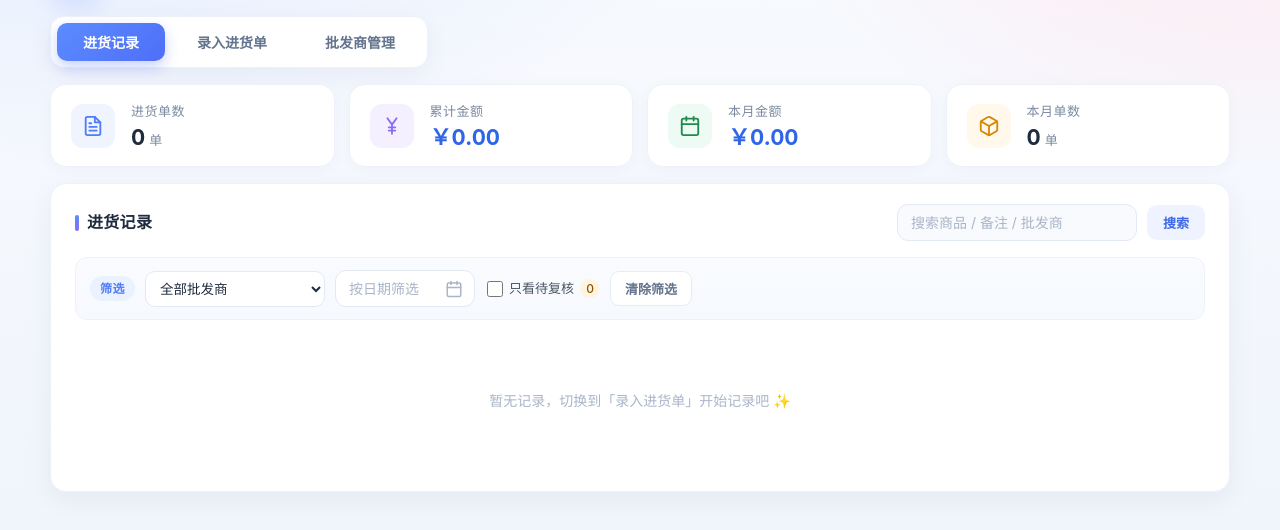
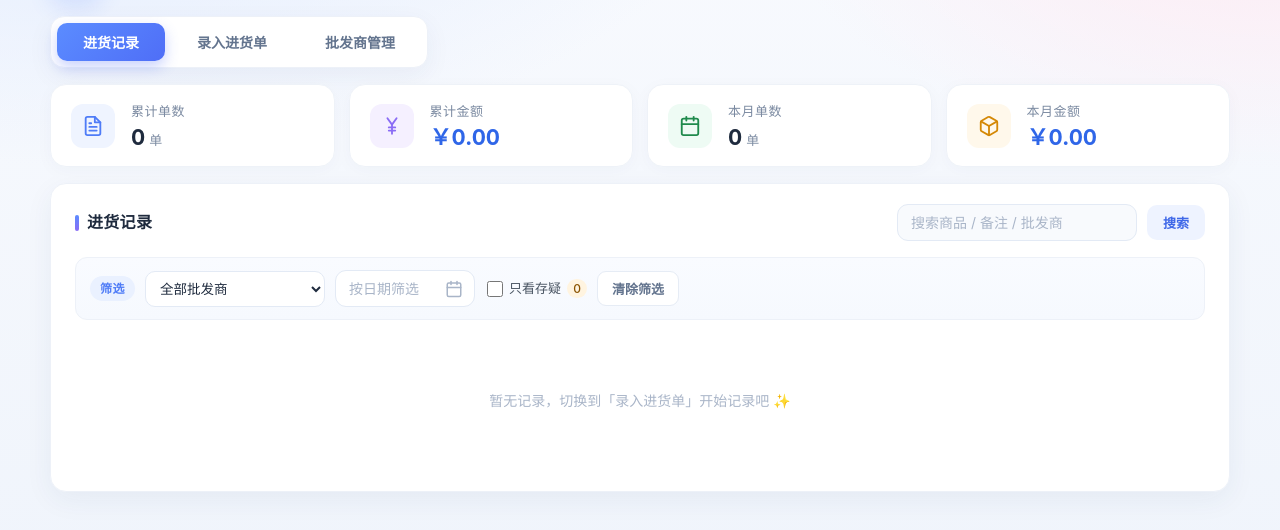
Before and after one commit to edielei/OrderBook, a PHP site: page / in a window 1280 px wide. Shown: the part 86-616 px from the top of the page. Run offline with PHP 8.4, Linux system fonts and the light colour scheme; data that the repository does not hold is empty.

Commit message:
文案：列表术语统一为存疑，统计卡改为累计/本月 + 单数/金额对称，合计数量取代总数量

```diff
--- a/index.php
+++ b/index.php
@@ -69,7 +69,7 @@ try {
         $pdo->exec("ALTER TABLE items ADD COLUMN spec TEXT NOT NULL DEFAULT ''");
     }
 
-    /* 老库补列：待复核标记 + 标记说明。
+    /* 老库补列：存疑标记 + 标记说明。
        手写单看不清、补录旧单时先勾一下，事后能按标记集中筛出来复核 */
     $batchCols = array_column($pdo->query("PRAGMA table_info(batches)")->fetchAll(), 'name');
     if (!in_array('flag', $batchCols, true)) {
@@ -364,7 +364,7 @@ function renderList(PDO $pdo, string $q, string $date, string $shop = '', int $p
         $params += [':q1'=>$like, ':q2'=>$like, ':q3'=>$like, ':q4'=>$like, ':q5'=>$like, ':q6'=>$like];
     }
 
-    /* 筛选：只看待复核 */
+    /* 筛选：只看存疑 */
     if ($flagOnly) {
         $cond[] = "b.flag = 1";
     }
@@ -436,7 +436,7 @@ function renderList(PDO $pdo, string $q, string $date, string $shop = '', int $p
         // 依然输出标准的 YYYY-MM-DD 格式
         $html .=       '<span class="batch-date js-set-date" title="点击筛选此日期">' . ($b['odate'] !== '' ? highlight($b['odate'], $q) : '未填日期') . '</span>';
         $html .=       '<span class="batch-shop js-set-shop" data-shop="' . h($b['wholesaler']) . '" title="点击筛选此批发商">' . ($b['wholesaler'] !== '' ? highlight($b['wholesaler'], $q) : '<em>未填写批发商</em>') . '</span>';
-        $html .=       ($flagOn ? '<span class="flag-badge">待复核</span>' : '');
+        $html .=       ($flagOn ? '<span class="flag-badge">存疑</span>' : '');
         $html .=     '</div>';
         $html .=     '<div class="batch-right">';
         $html .=       '<button type="button" class="btn-mini js-print" data-id="' . (int)$b['id'] . '">打印</button>';
@@ -478,7 +478,7 @@ function renderList(PDO $pdo, string $q, string $date, string $shop = '', int $p
             . ($flagNote !== '' ? '<span class="flag-note">标记：' . highlight($flagNote, $q) . '</span>' : '')
             . '</span>';
         $html .=     '<div class="batch-summary">'
-            . '<span class="batch-qty">总数量 <strong>' . fmtNum($totalQty) . '</strong></span>'
+            . '<span class="batch-qty">合计数量 <strong>' . fmtNum($totalQty) . '</strong></span>'
             . '<span class="batch-divider">|</span>'
             . '<span class="batch-total">合计金额 <strong>￥' . number_format($totalMoney, 2) . '</strong></span>'
             . '</div>';
@@ -923,7 +923,7 @@ if ($ajax !== '') {
         $wholesaler = normalizeWholesalerName((string)($data['wholesaler'] ?? ''));
         $odate      = trim((string)($data['odate'] ?? ''));
         $note       = trim((string)($data['note'] ?? ''));
-        /* 「待复核」标记：按钮点开才算；原因记在备注里，flag_note 仅作老数据兼容 */
+        /* 「存疑」标记：按钮点开才算；原因记在备注里，flag_note 仅作老数据兼容 */
         $flag       = ((int)($data['flag'] ?? 0)) === 1 ? 1 : 0;
         $items      = $data['items'] ?? [];
 
@@ -1028,7 +1028,7 @@ if ($ajax !== '') {
         jsonOut(['ok' => true]);
     }
 
-    /* 一键取消「待复核」：核对无误后点一下徽章就清掉，不用进去逐项改 */
+    /* 取消存疑：接口保留给外部调用；页面上的取消改在编辑页里点按钮完成 */
     if ($ajax === 'unflag' && $_SERVER['REQUEST_METHOD'] === 'POST') {
         $data = bodyJson() ?? [];
         $id   = (int)($data['id'] ?? 0);
@@ -1644,7 +1644,7 @@ mark.hl { background-color: #fff3bf; color: #d48806; padding: 0 2px; border-radi
     .items-table th:nth-child(7){width:44px  !important;}
 }
 
-/* ---- 待复核标记 ---- */
+/* ---- 存疑标记 ---- */
 .flag-badge{display:inline-flex;align-items:center;gap:5px;margin-left:8px;padding:2px 9px;border-radius:999px;
     font-size:12px;line-height:18px;color:#8a5300;background:#fff4e0;border:1px solid #ffd79a;white-space:nowrap;vertical-align:middle;
     font-family:inherit;cursor:default;user-select:none;}
@@ -1699,7 +1699,7 @@ mark.hl { background-color: #fff3bf; color: #d48806; padding: 0 2px; border-radi
                     <svg viewBox="0 0 24 24" fill="none" stroke="currentColor" stroke-width="2" stroke-linecap="round" stroke-linejoin="round"><path d="M14 2H6a2 2 0 0 0-2 2v16a2 2 0 0 0 2 2h12a2 2 0 0 0 2-2V8z"></path><polyline points="14 2 14 8 20 8"></polyline><line x1="16" y1="13" x2="8" y2="13"></line><line x1="16" y1="17" x2="8" y2="17"></line><polyline points="10 9 9 9 8 9"></polyline></svg>
                 </div>
                 <div class="stat-content">
-                    <span class="stat-label">进货单数</span>
+                    <span class="stat-label">累计单数</span>
                     <strong class="stat-value"><span id="stat-count"><?= $stats['total_count'] ?></span><span class="unit">单</span></strong>
                 </div>
             </div>
@@ -1717,8 +1717,8 @@ mark.hl { background-color: #fff3bf; color: #d48806; padding: 0 2px; border-radi
                     <svg viewBox="0 0 24 24" fill="none" stroke="currentColor" stroke-width="2" stroke-linecap="round" stroke-linejoin="round"><rect x="3" y="4" width="18" height="18" rx="2" ry="2"></rect><line x1="16" y1="2" x2="16" y2="6"></line><line x1="8" y1="2" x2="8" y2="6"></line><line x1="3" y1="10" x2="21" y2="10"></line></svg>
                 </div>
                 <div class="stat-content">
-                    <span class="stat-label">本月金额</span>
-                    <strong class="stat-value money">￥<span id="stat-month-amount"><?= $stats['month_amount'] ?></span></strong>
+                    <span class="stat-label">本月单数</span>
+                    <strong class="stat-value"><span id="stat-month-count"><?= $stats['month_count'] ?></span><span class="unit">单</span></strong>
                 </div>
             </div>
             <div class="stat">
@@ -1726,8 +1726,8 @@ mark.hl { background-color: #fff3bf; color: #d48806; padding: 0 2px; border-radi
                     <svg viewBox="0 0 24 24" fill="none" stroke="currentColor" stroke-width="2" stroke-linecap="round" stroke-linejoin="round"><path d="M21 16V8a2 2 0 0 0-1-1.73l-7-4a2 2 0 0 0-2 0l-7 4A2 2 0 0 0 3 8v8a2 2 0 0 0 1 1.73l7 4a2 2 0 0 0 2 0l7-4A2 2 0 0 0 21 16z"></path><polyline points="3.27 6.96 12 12.01 20.73 6.96"></polyline><line x1="12" y1="22.08" x2="12" y2="12"></line></svg>
                 </div>
                 <div class="stat-content">
-                    <span class="stat-label">本月单数</span>
-                    <strong class="stat-value"><span id="stat-month-count"><?= $stats['month_count'] ?></span><span class="unit">单</span></strong>
+                    <span class="stat-label">本月金额</span>
+                    <strong class="stat-value money">￥<span id="stat-month-amount"><?= $stats['month_amount'] ?></span></strong>
                 </div>
             </div>
         </div>
@@ -1770,7 +1770,7 @@ mark.hl { background-color: #fff3bf; color: #d48806; padding: 0 2px; border-radi
                     <div class="filter-item">
                         <label class="flag-check filter-flag">
                             <input type="checkbox" id="flagFilter"<?= isset($_GET['f']) && $_GET['f'] === '1' ? ' checked' : '' ?>>
-                            <span>只看待复核</span>
+                            <span>只看存疑</span>
                             <span class="flag-num" id="flagCount"><?= (int)$stats['flagged_count'] ?></span>
                         </label>
                     </div>
@@ -1958,7 +1958,7 @@ mark.hl { background-color: #fff3bf; color: #d48806; padding: 0 2px; border-radi
 
                 <div class="form-footer">
                     <div class="total-box">
-                        <span class="total-qty-label">总数量</span>
+                        <span class="total-qty-label">合计数量</span>
                         <strong id="grandQty">0</strong>
                         <span class="total-divider">|</span>
                         <span>合计金额</span>
@@ -3562,10 +3562,10 @@ mark.hl { background-color: #fff3bf; color: #d48806; padding: 0 2px; border-radi
         html += '<div class="print-meta">';
         html += '<div><strong>批发商：</strong>' + (wholesaler === '未填写批发商' ? '—' : esc(wholesaler)) + '</div>';
         html += '<div><strong>日期：</strong>' + (date === '未填日期' ? '—' : esc(date)) + '</div>';
-        /* 打了「待复核」的单，打印样张上也留一行，对着纸核对时一眼能看到 */
+        /* 打了「存疑」的单，打印样张上也留一行，对着纸核对时一眼能看到 */
         if (flagEl) {
             const fNote = flagNoteEl ? flagNoteEl.textContent.replace('标记：', '').trim() : '';
-            html += '<div><strong>标记：</strong>待复核' + (fNote ? '（' + esc(fNote) + '）' : '') + '</div>';
+            html += '<div><strong>标记：</strong>存疑' + (fNote ? '（' + esc(fNote) + '）' : '') + '</div>';
         }
         html += '</div>';
         html += '<table class="print-table">';
@@ -3591,7 +3591,7 @@ mark.hl { background-color: #fff3bf; color: #d48806; padding: 0 2px; border-radi
 
         html += '</tbody></table>';
         html += '<div class="print-footer">';
-        html += '<div>总数量：' + esc(totalQty) + '</div>';
+        html += '<div>合计数量：' + esc(totalQty) + '</div>';
         html += '<div>合计金额：' + esc(totalMoney) + '</div>';
         html += '</div>';
         if (noteTxt) html += '<div class="print-note"><strong>备注：</strong>' + esc(noteTxt) + '</div>';
@@ -3770,7 +3770,7 @@ mark.hl { background-color: #fff3bf; color: #d48806; padding: 0 2px; border-radi
             return;
         }
 
-        /* ---- 点「待复核」徽章不再有任何动作，纯标记展示 ---- */
+        /* ---- 点「存疑」徽章不再有任何动作，纯标记展示 ---- */
 
         /* ---- 打印 ---- */
         const printBtn = e.target.closest('.js-print');
```
Also changed, not shown: readme.md.
